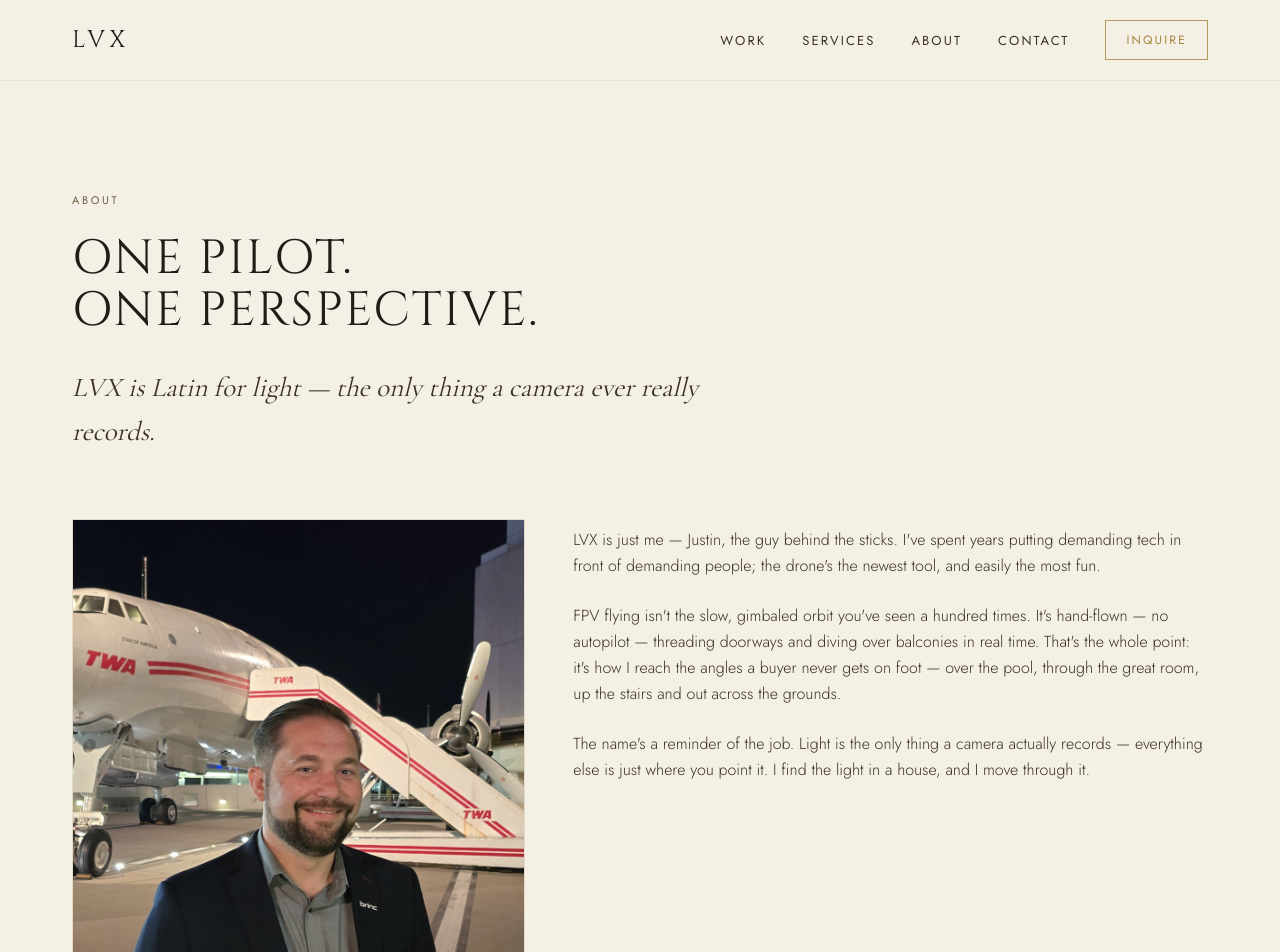
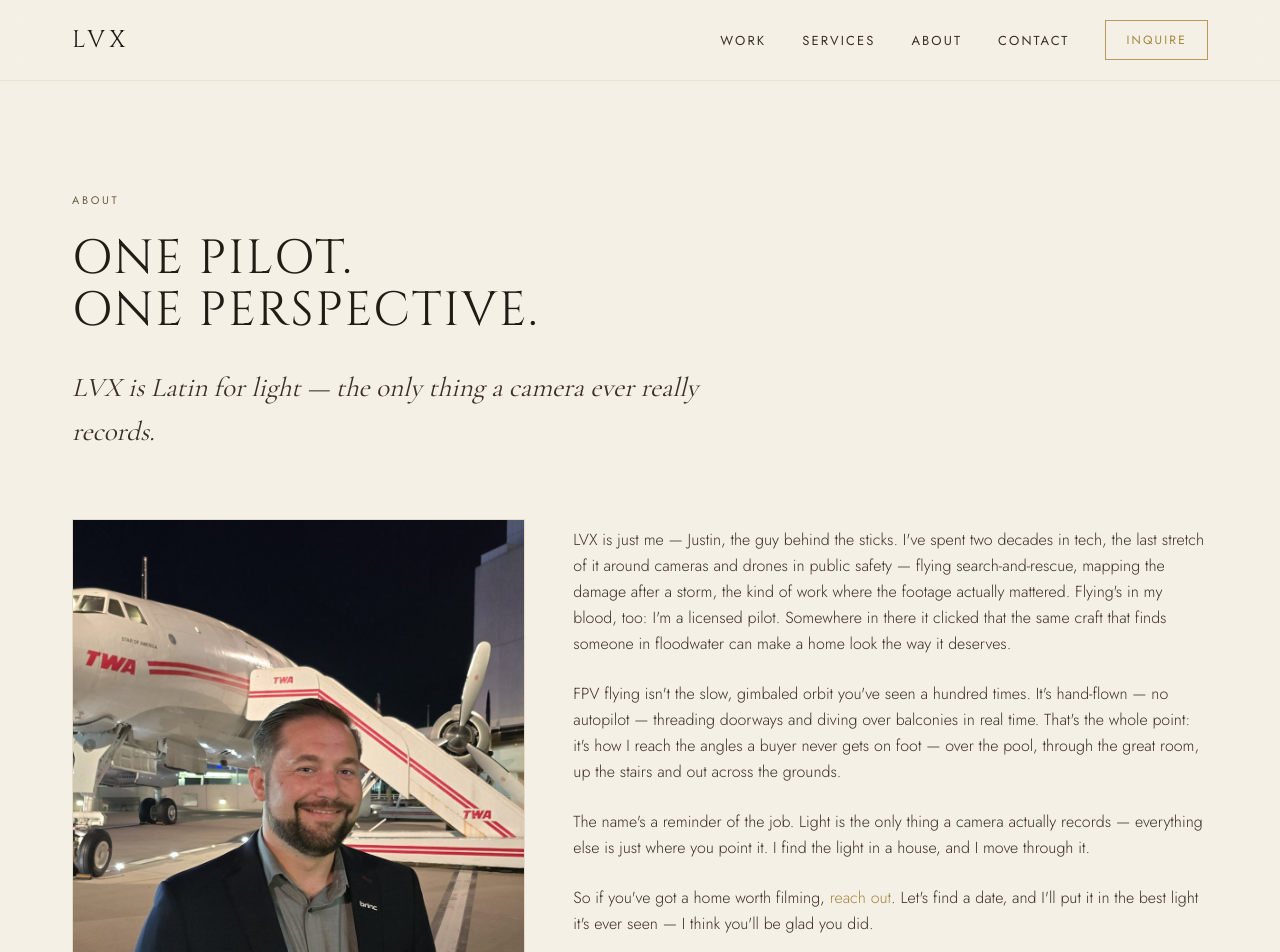
Before and after one commit to jus24194971/LVXHomes, a Next.js app: page /about in a window 1280 px wide. Shown: the top 952 px of the page. Built offline with nearby package versions, Linux system fonts and the light colour scheme.

Commit message:
About: concrete bio (two decades in tech, public-safety drones, licensed pilot), warm closing invitation, add Part 61 pilot badge

```diff
--- a/app/about/page.tsx
+++ b/app/about/page.tsx
@@ -14,6 +14,7 @@ export const metadata: Metadata = {
 
 const TRUST = [
   { label: "FAA Part 107", detail: "Certified commercial drone pilot" },
+  { label: "Licensed Pilot", detail: "FAA Part 61 · manned aircraft" },
   { label: "Insured", detail: "Liability coverage" }, // TODO: confirm coverage
   { label: "Arizona based", detail: "Phoenix · Mesa · Scottsdale" },
 ];
@@ -52,8 +53,13 @@ export default function AboutPage() {
             <Reveal delay={90} className="flex flex-col gap-6 font-sans text-base font-light leading-relaxed text-espresso md:pt-2">
               <p>
                 LVX is just me — Justin, the guy behind the sticks. I&apos;ve
-                spent years putting demanding tech in front of demanding people;
-                the drone&apos;s the newest tool, and easily the most fun.
+                spent two decades in tech, the last stretch of it around cameras
+                and drones in public safety — flying search-and-rescue, mapping
+                the damage after a storm, the kind of work where the footage
+                actually mattered. Flying&apos;s in my blood, too: I&apos;m a
+                licensed pilot. Somewhere in there it clicked that the same craft
+                that finds someone in floodwater can make a home look the way it
+                deserves.
               </p>
               <p>
                 FPV flying isn&apos;t the slow, gimbaled orbit you&apos;ve seen a
@@ -68,6 +74,17 @@ export default function AboutPage() {
                 camera actually records — everything else is just where you
                 point it. I find the light in a house, and I move through it.
               </p>
+              <p>
+                So if you&apos;ve got a home worth filming,{" "}
+                <a
+                  href="/contact"
+                  className="text-champagne-dk underline-offset-4 transition-colors hover:underline"
+                >
+                  reach out
+                </a>
+                . Let&apos;s find a date, and I&apos;ll put it in the best light
+                it&apos;s ever seen — I think you&apos;ll be glad you did.
+              </p>
             </Reveal>
           </div>
         </Container>
@@ -76,7 +93,7 @@ export default function AboutPage() {
       {/* Trust signals */}
       <Section tone="sand" spacing="normal">
         <Container>
-          <div className="grid gap-px overflow-hidden border border-paper/0 sm:grid-cols-3">
+          <div className="grid gap-px overflow-hidden border border-paper/0 sm:grid-cols-2 lg:grid-cols-4">
             {TRUST.map((t, i) => (
               <Reveal key={t.label} delay={i * 80} className="bg-sand px-2 py-4 text-center">
                 <p className="font-display text-sm uppercase tracking-[0.18em] text-champagne-dk">
```
